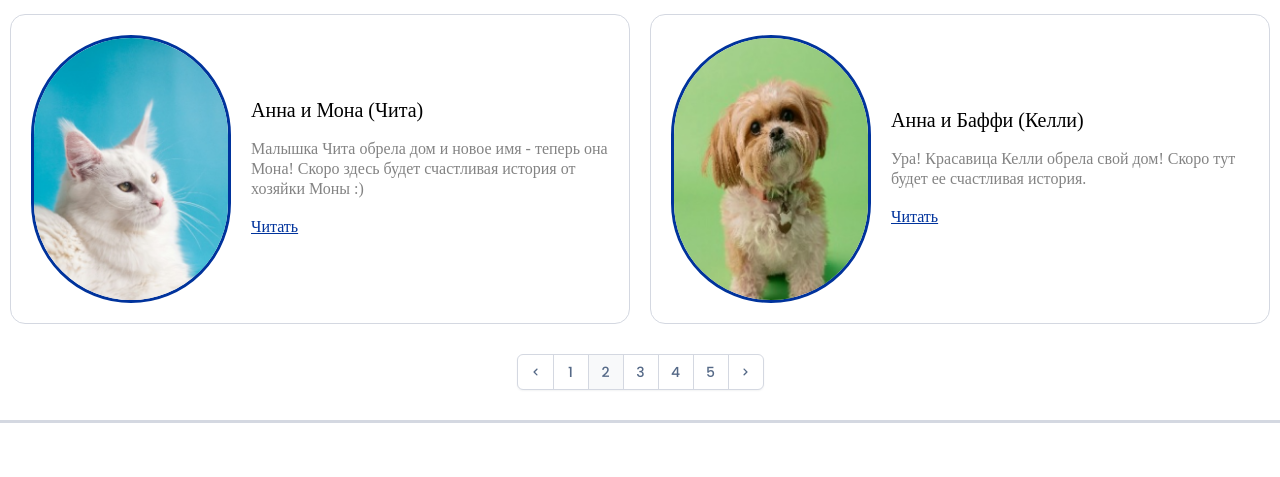
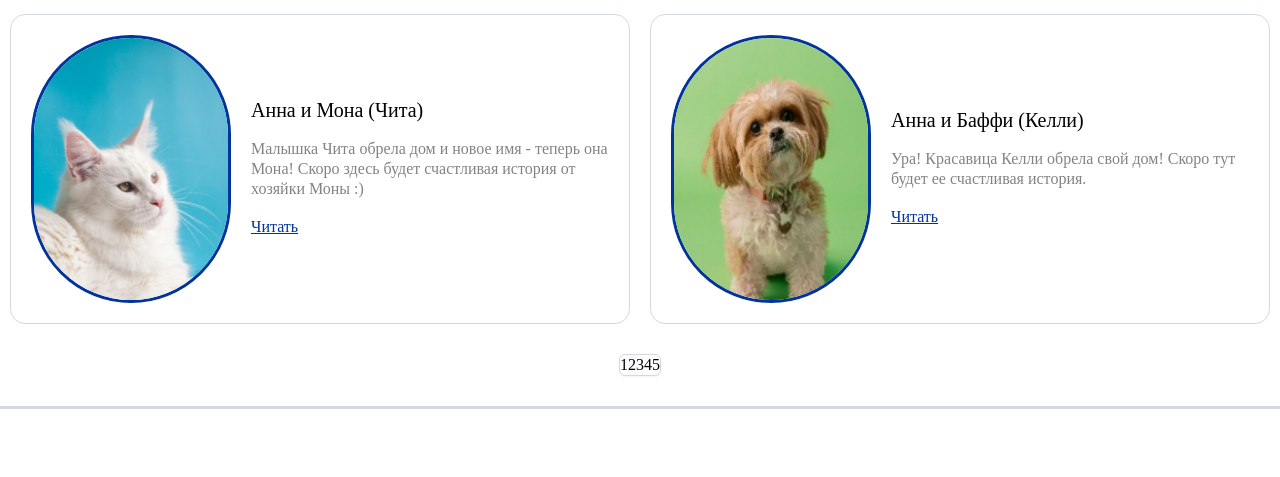
Before and after one commit to Artematrr/Vesta-mongrel-house, a plain HTML site: page pages/histories.html in a window 1280 px wide. Shown: the part 1674-2151 px from the top of the page. Drawn offline with Linux system fonts and the light colour scheme; a web font is replaced by a local one.

Commit message:
update histories.html

```diff
--- a/pages/histories.html
+++ b/pages/histories.html
@@ -191,17 +191,16 @@
 					</div>
 
 				</div>
-				<div class="histories__pagination">
-					<a href="#" class="histories__pagination-item histories__pagination-button button-prev">
-						<img src="/img/icon/arrow-prev.svg" alt="">
+				<div class="histories__pagination pagination">
+					<a href="#" class="pagination-item pagination-prev">
+
 					</a>
-					<a href="#" class="histories__pagination-item">1</a>
-					<a href="#" class="histories__pagination-item item-current">2</a>
-					<a href="#" class="histories__pagination-item">3</a>
-					<a href="#" class="histories__pagination-item">4</a>
-					<a href="#" class="histories__pagination-item">5</a>
-					<a href="#" class="histories__pagination-item histories__pagination-button button-next">
-						<img src="/img/icon/arrow-next.svg" alt="">
+					<a href="#" class="pagination-item">1</a>
+					<a href="#" class="pagination-item item-current">2</a>
+					<a href="#" class="pagination-item">3</a>
+					<a href="#" class="pagination-item">4</a>
+					<a href="#" class="pagination-item">5</a>
+					<a href="#" class="pagination-item pagination-next">
 					</a>
 				</div>
 			</div>
```
